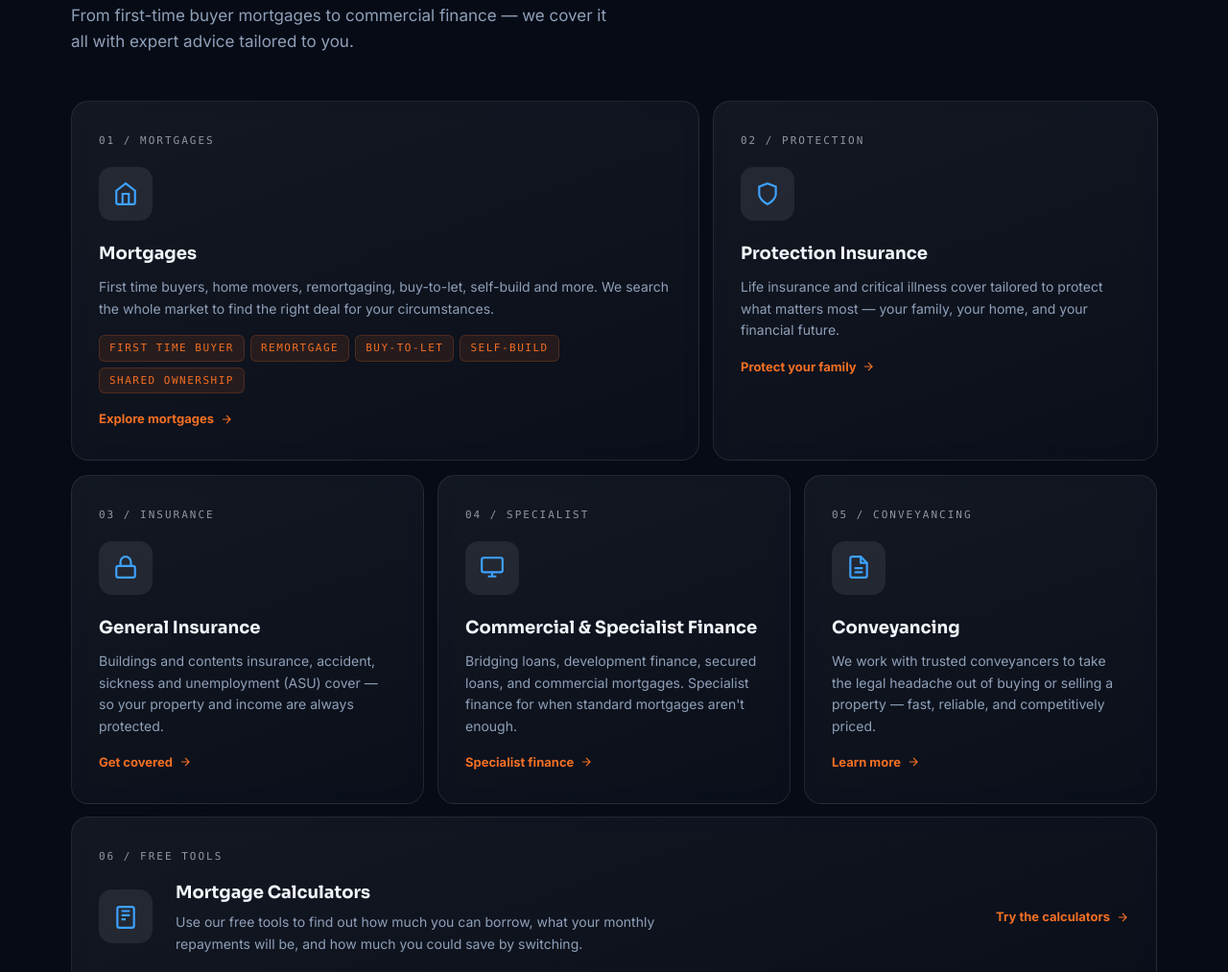
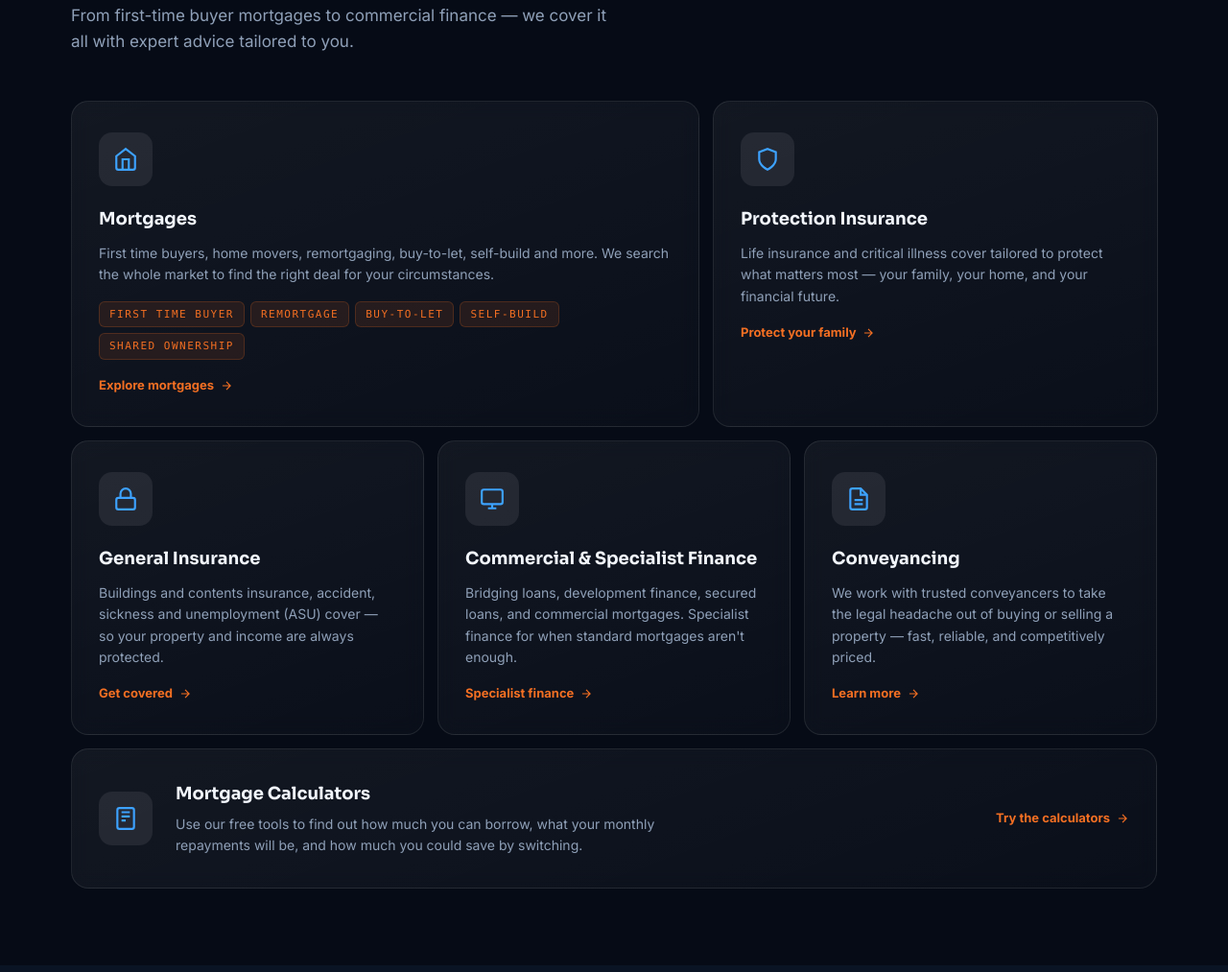
Before and after one commit to Lettfolio/nexmoney, a plain HTML site: page index.html in a window 1280 px wide. Shown: the part 1638-2651 px from the top of the page at 96% size. Drawn offline with Linux system fonts and the light colour scheme; animation ran at ten frames a second.

Commit message:
Homepage: remove services card index labels

```diff
--- a/index.html
+++ b/index.html
@@ -352,7 +352,6 @@
     </div>
     <div class="services-grid bento">
       <a href="/mortgages" class="service-card span-7">
-        <span class="card-idx">01 / Mortgages</span>
         <div class="service-icon">
           <svg width="26" height="26" fill="none" stroke="currentColor" stroke-width="2" viewBox="0 0 24 24"><path d="M3 9l9-7 9 7v11a2 2 0 01-2 2H5a2 2 0 01-2-2z"/><polyline points="9 22 9 12 15 12 15 22"/></svg>
         </div>
@@ -362,7 +361,6 @@
         <span class="service-link">Explore mortgages <svg width="14" height="14" fill="none" stroke="currentColor" stroke-width="2" viewBox="0 0 24 24"><path d="M5 12h14M12 5l7 7-7 7"/></svg></span>
       </a>
       <a href="/services#protection" class="service-card span-5">
-        <span class="card-idx">02 / Protection</span>
         <div class="service-icon">
           <svg width="26" height="26" fill="none" stroke="currentColor" stroke-width="2" viewBox="0 0 24 24"><path d="M12 22s8-4 8-10V5l-8-3-8 3v7c0 6 8 10 8 10z"/></svg>
         </div>
@@ -371,7 +369,6 @@
         <span class="service-link">Protect your family <svg width="14" height="14" fill="none" stroke="currentColor" stroke-width="2" viewBox="0 0 24 24"><path d="M5 12h14M12 5l7 7-7 7"/></svg></span>
       </a>
       <a href="/services#insurance" class="service-card span-4">
-        <span class="card-idx">03 / Insurance</span>
         <div class="service-icon">
           <svg width="26" height="26" fill="none" stroke="currentColor" stroke-width="2" viewBox="0 0 24 24"><rect x="3" y="11" width="18" height="11" rx="2" ry="2"/><path d="M7 11V7a5 5 0 0110 0v4"/></svg>
         </div>
@@ -380,7 +377,6 @@
         <span class="service-link">Get covered <svg width="14" height="14" fill="none" stroke="currentColor" stroke-width="2" viewBox="0 0 24 24"><path d="M5 12h14M12 5l7 7-7 7"/></svg></span>
       </a>
       <a href="/services#specialist" class="service-card span-4">
-        <span class="card-idx">04 / Specialist</span>
         <div class="service-icon">
           <svg width="26" height="26" fill="none" stroke="currentColor" stroke-width="2" viewBox="0 0 24 24"><rect x="2" y="3" width="20" height="14" rx="2"/><path d="M8 21h8M12 17v4"/></svg>
         </div>
@@ -389,7 +385,6 @@
         <span class="service-link">Specialist finance <svg width="14" height="14" fill="none" stroke="currentColor" stroke-width="2" viewBox="0 0 24 24"><path d="M5 12h14M12 5l7 7-7 7"/></svg></span>
       </a>
       <a href="/services#conveyancing" class="service-card span-4">
-        <span class="card-idx">05 / Conveyancing</span>
         <div class="service-icon">
           <svg width="26" height="26" fill="none" stroke="currentColor" stroke-width="2" viewBox="0 0 24 24"><path d="M14 2H6a2 2 0 00-2 2v16a2 2 0 002 2h12a2 2 0 002-2V8z"/><polyline points="14 2 14 8 20 8"/><line x1="16" y1="13" x2="8" y2="13"/><line x1="16" y1="17" x2="8" y2="17"/></svg>
         </div>
@@ -398,7 +393,6 @@
         <span class="service-link">Learn more <svg width="14" height="14" fill="none" stroke="currentColor" stroke-width="2" viewBox="0 0 24 24"><path d="M5 12h14M12 5l7 7-7 7"/></svg></span>
       </a>
       <a href="/calculators" class="service-card span-12">
-        <span class="card-idx">06 / Free Tools</span>
         <div class="service-icon">
           <svg width="26" height="26" fill="none" stroke="currentColor" stroke-width="2" viewBox="0 0 24 24"><rect x="4" y="2" width="16" height="20" rx="2"/><path d="M8 6h8M8 10h8M8 14h4"/></svg>
         </div>
```
